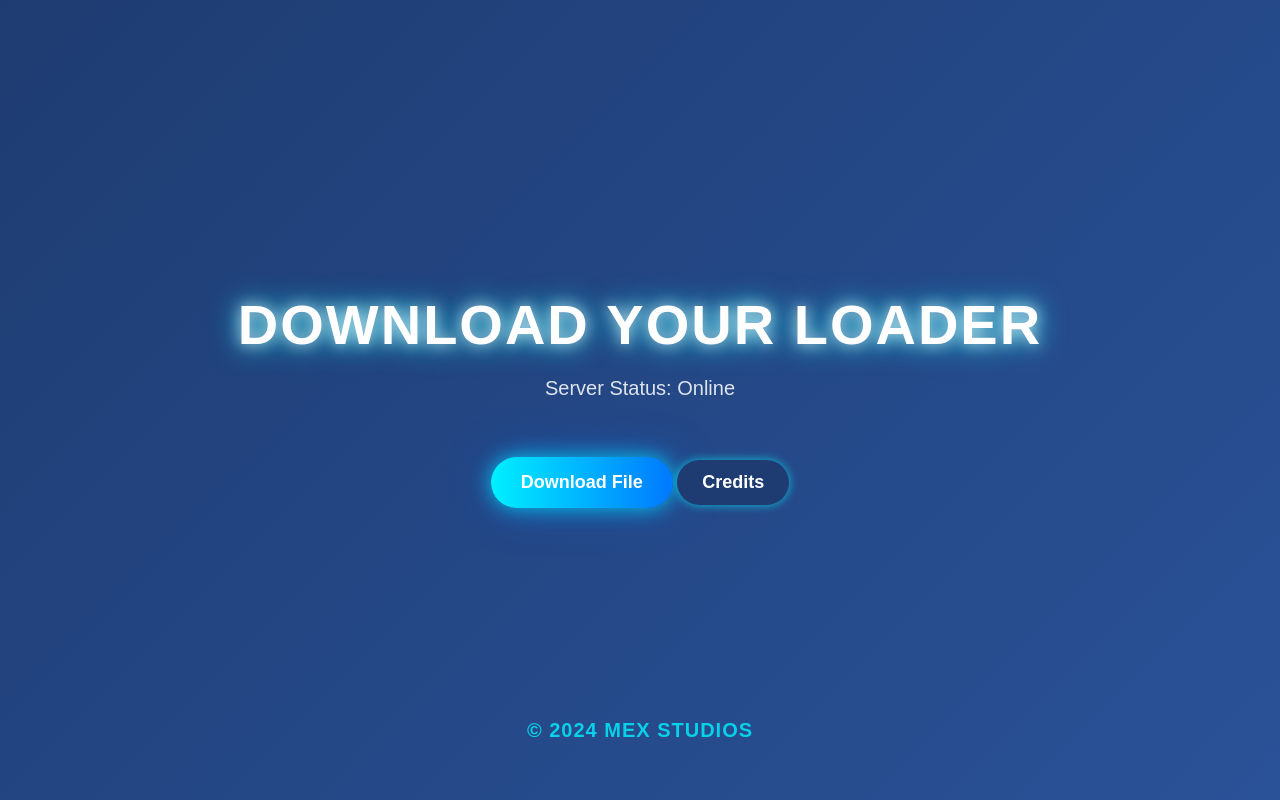
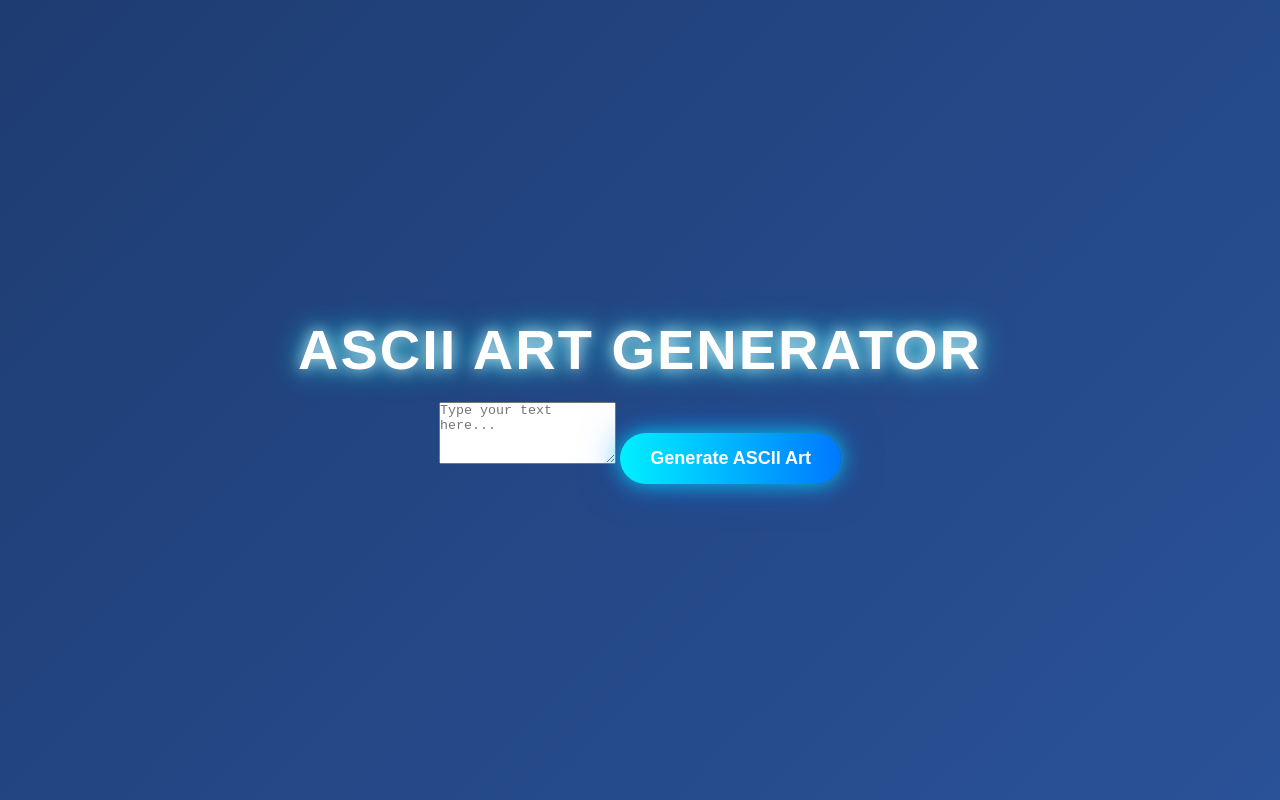
Before and after one commit to nawaf12342/downloader, a plain HTML site: page index.html in a window 1280 px wide. Drawn offline with Linux system fonts and the light colour scheme.

Commit message:
Update index.html

```diff
--- a/index.html
+++ b/index.html
@@ -3,60 +3,18 @@
 <head>
     <meta charset="UTF-8">
     <meta name="viewport" content="width=device-width, initial-scale=1.0">
-    <title>Download File Server</title>
-    <!-- Link to external stylesheet -->
+    <title>ASCII Art Generator</title>
     <link rel="stylesheet" href="styles.css">
+    <script src="https://cdnjs.cloudflare.com/ajax/libs/figlet/1.5.1/figlet.min.js"></script>
 </head>
 <body>
-    <div class="main-content">
-        <h1>Download Your Loader</h1>
-        <p id="statusText">Checking server status...</p>
-        <button id="downloadButton" onclick="downloadFile()" disabled>Download File</button>
-        <!-- Credits Button -->
-        <a href="credits.html" class="credits-button">Credits</a>
+    <div class="container">
+        <h1>ASCII Art Generator</h1>
+        <textarea id="textInput" placeholder="Type your text here..." rows="4"></textarea>
+        <button id="generateBtn">Generate ASCII Art</button>
+        <pre id="asciiOutput"></pre>
     </div>
 
-    <footer>
-        <div class="footer-content">
-            <p>&copy; 2024 MEX STUDIOS</p>
-        </div>
-    </footer>
-
-    <script>
-        async function checkStatus() {
-            try {
-                // Add a cache-busting query string to ensure the browser fetches the latest file
-                const response = await fetch('status.json?nocache=' + new Date().getTime());
-
-                if (!response.ok) {
-                    throw new Error('Failed to fetch status.json');
-                }
-
-                const data = await response.json(); // Parse the JSON file
-                const statusText = document.getElementById('statusText');
-                const downloadButton = document.getElementById('downloadButton');
-
-                if (data.status && data.status.trim().toLowerCase() === "online") {
-                    statusText.textContent = "Server Status: Online";
-                    downloadButton.disabled = false; // Enable the button
-                } else {
-                    statusText.textContent = "Server Status: Offline";
-                    downloadButton.disabled = true; // Keep the button disabled
-                }
-            } catch (error) {
-                console.error('Error fetching server status:', error);
-                document.getElementById('statusText').textContent = "Server Status: Error fetching status.";
-                document.getElementById('downloadButton').disabled = true; // Disable the button if there's an error
-            }
-        }
-
-        function downloadFile() {
-            const filePath = 'downloads/MexLoader.exe';
-            window.location.href = filePath; // Redirect to the file URL
-        }
-
-        // Call the checkStatus function when the page loads
-        window.onload = checkStatus;
-    </script>
+    <script src="script.js"></script>
 </body>
 </html>
```
